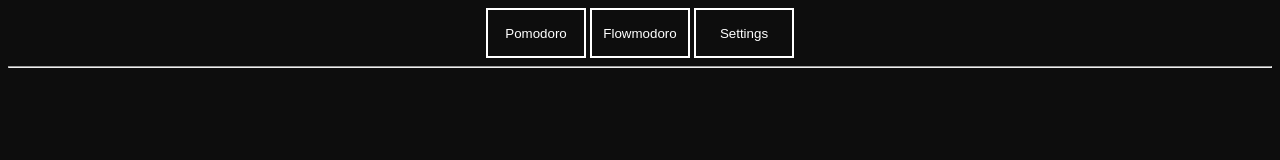
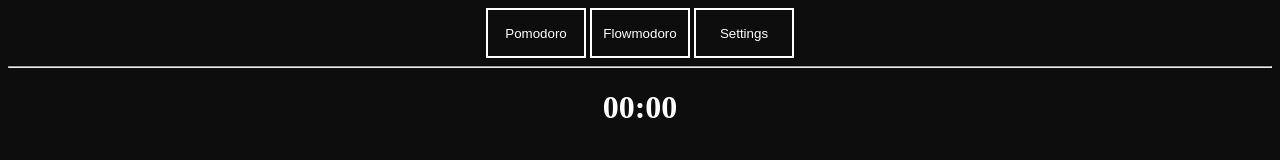
Before and after one commit to hevandrohelio/PomoFlowmodoro, a website: page project/index.html in a window 1280 px wide. Drawn offline with Linux system fonts and the light colour scheme.

Commit message:
Timer text

```diff
--- a/project/index.html
+++ b/project/index.html
@@ -15,5 +15,6 @@
         </div>
     </nav>
     <hr>
+    <h1 class="timer">00:00</h1>
 </body>
 </html>
--- a/project/style.css
+++ b/project/style.css
@@ -29,3 +29,7 @@ nav{
     background-color: var(--buttons-transition-color);
     color: var(--text-transition-color);
 }
+.timer{
+    color: var(--text-color);
+    text-align: center;
+}
```
